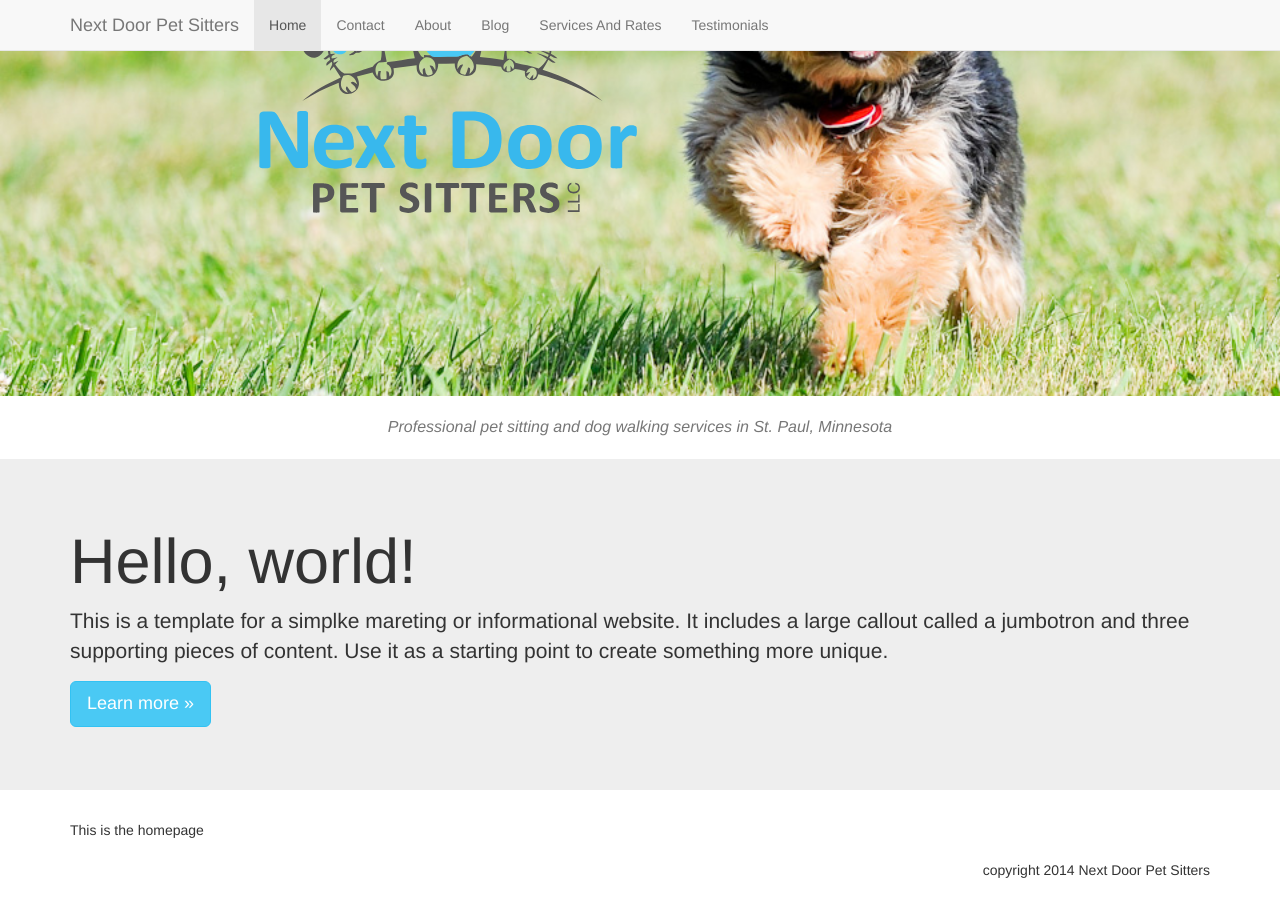
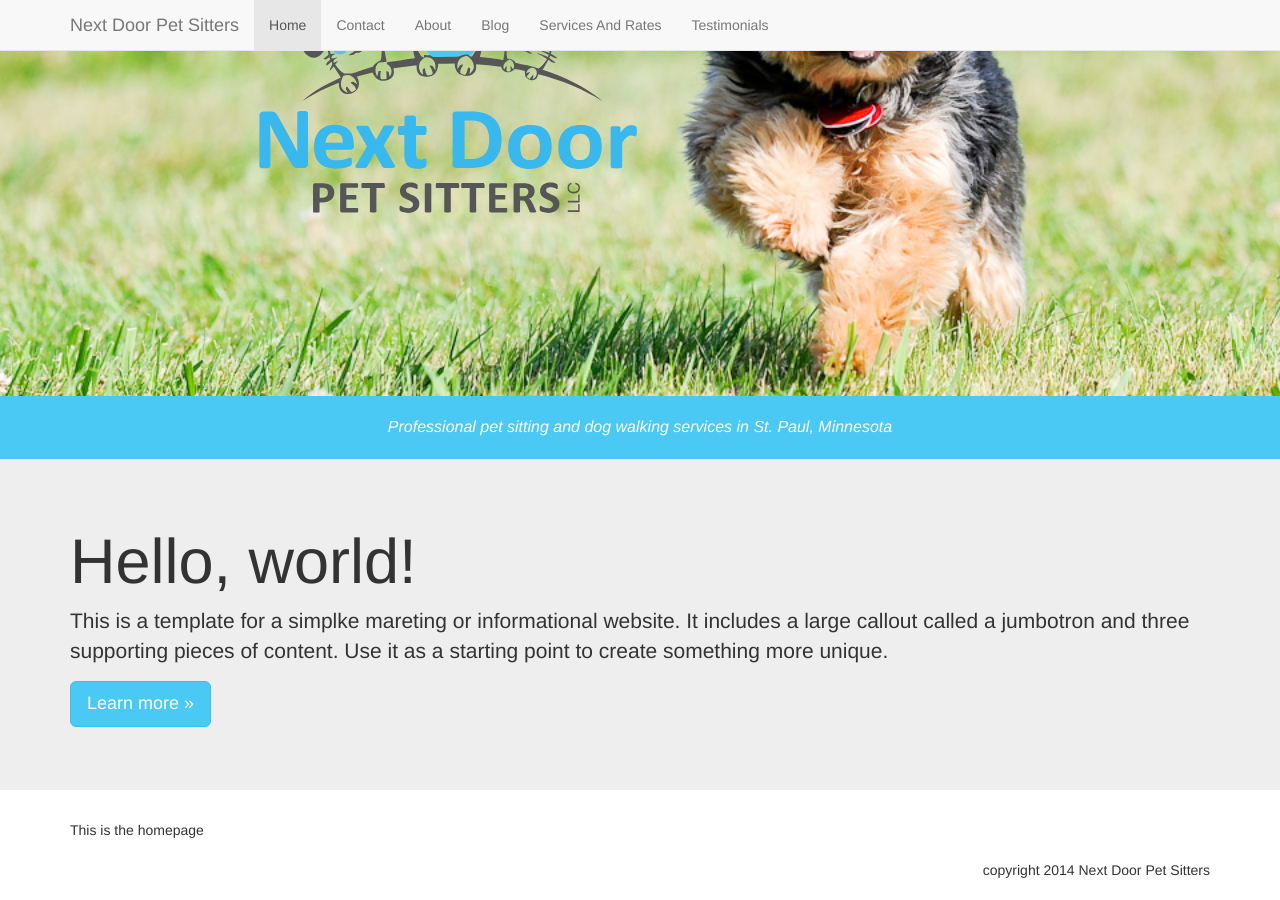
Before and after one commit to ndps/ndps.github.io, a Jekyll site: the page built from index.html, in a window 1280 px wide and 900 px high, scrolled down 249 px. Built offline with Jekyll 4.4.1, drawn with Linux system fonts in a browser that asks for light colours; nearby versions of some CDN libraries.

Commit message:
restructure the intro add blue

```diff
--- a/_sass/_intro.scss
+++ b/_sass/_intro.scss
@@ -9,7 +9,6 @@
     height: 100%;
   }
   .container{
-    // background: rgba(#fff, .73);
     height: 60%;
     width: 100%;
     padding: 2% 0;
@@ -21,12 +20,9 @@
   background-repeat: no-repeat;
   background-size: contain;
   background-position: center center;
-  // width: 75%;
   width: 50%;
   height: 90%;
   margin: 0 0 0 10%;
-  // left: 50%;
-  // position: relative;
   @include media($whale){
   }
 }
@@ -34,8 +30,10 @@
   font-style: italic;
   font-size: 16px;
   padding: 20px 0;
+  background: $brand-primary;
   p{
     text-align: center;
     margin: 0;
+    color: #fff;
   }
 }
```
